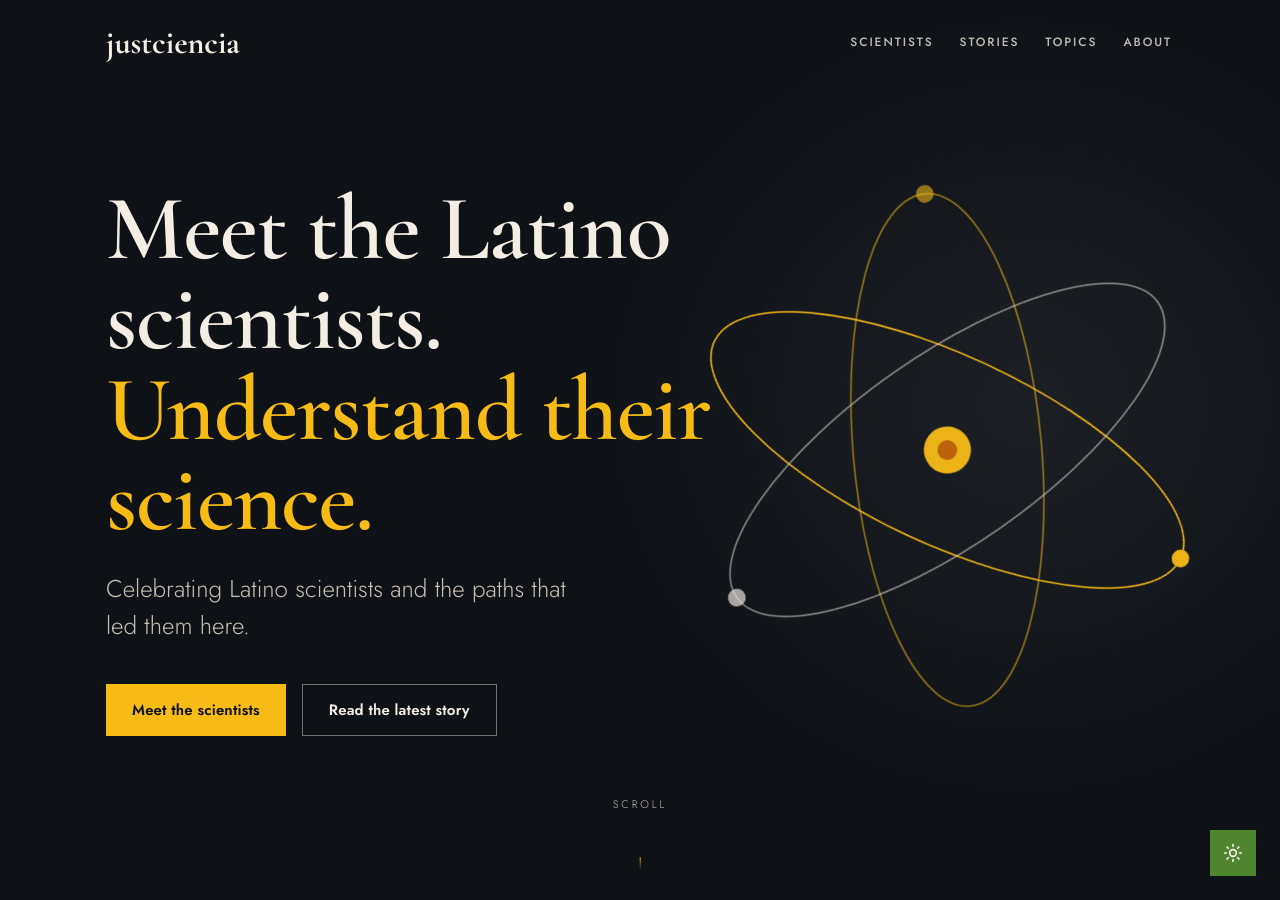
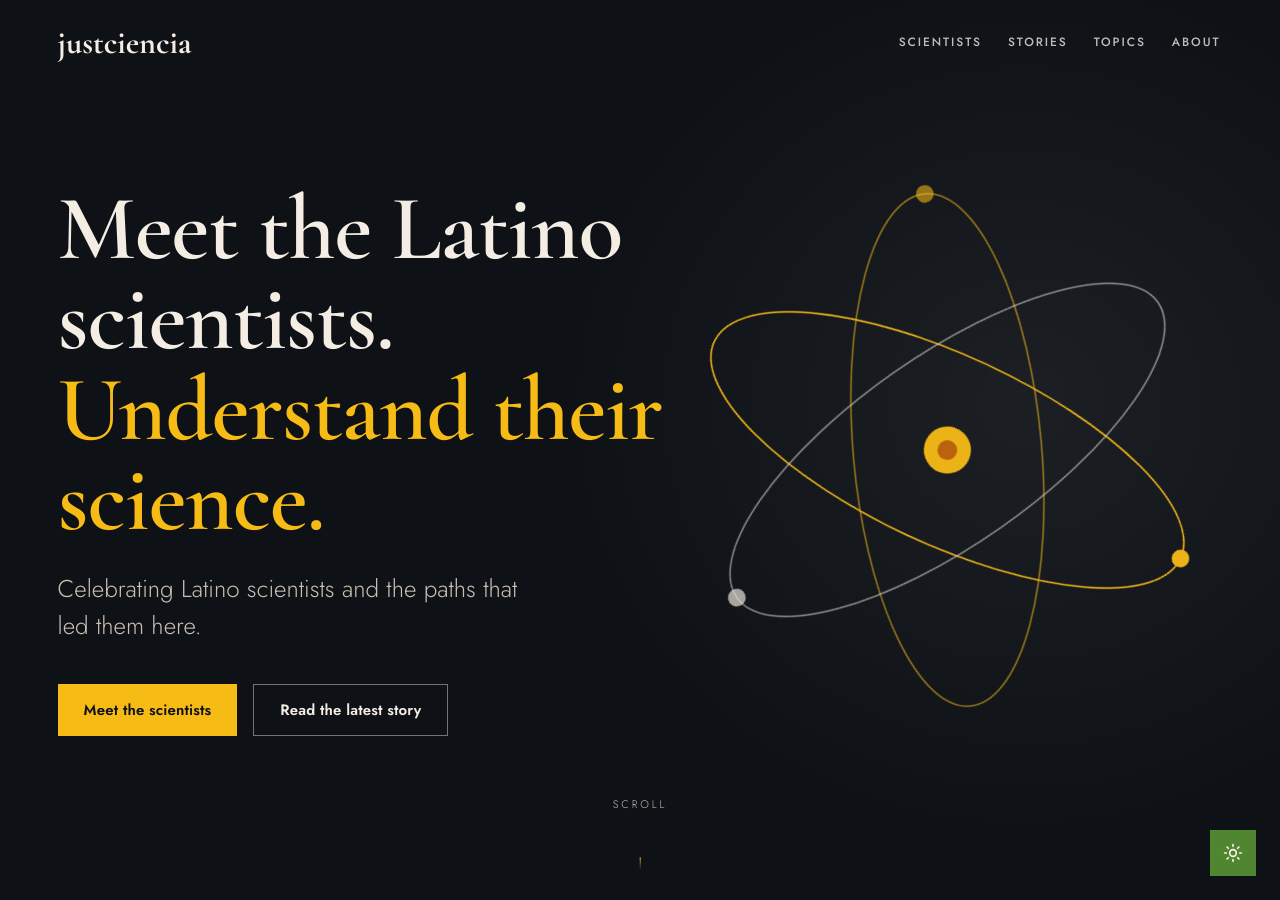
Before and after one commit to justciencia/website, a Jekyll site: the page built from index.html, in a window 1280 px wide and 900 px high. Built offline with Jekyll 4.4.1, drawn with Linux system fonts in a browser that asks for light colours.

Commit message:
Add files via upload

```diff
--- a/assets/css/editorial.css
+++ b/assets/css/editorial.css
@@ -27,6 +27,7 @@ body.ed{--on-dark:#F4EDE3;--on-dark-soft:#C9BFB3;--rule-dark:rgba(244,237,227,.1
 /* ---------- hero ---------- */
 .ed .hero{background:radial-gradient(70% 90% at 78% 40%,var(--glow),transparent 62%),var(--night);color:var(--on-dark);min-height:100vh;min-height:100svh;display:flex;align-items:center;padding:150px 0 130px;}
 .ed .hero .container{width:100%;}
+.ed .container{max-width:1480px;padding-inline:clamp(24px,4.5vw,72px);}
 .ed .hero-copy{max-width:820px;}
 .ed .hero .eyebrow{color:var(--yellow);letter-spacing:.24em;}
 .ed .hero h1{color:var(--on-dark);font-size:clamp(58px,10vw,148px);line-height:.92;font-weight:600;margin:22px 0 48px;}
```
